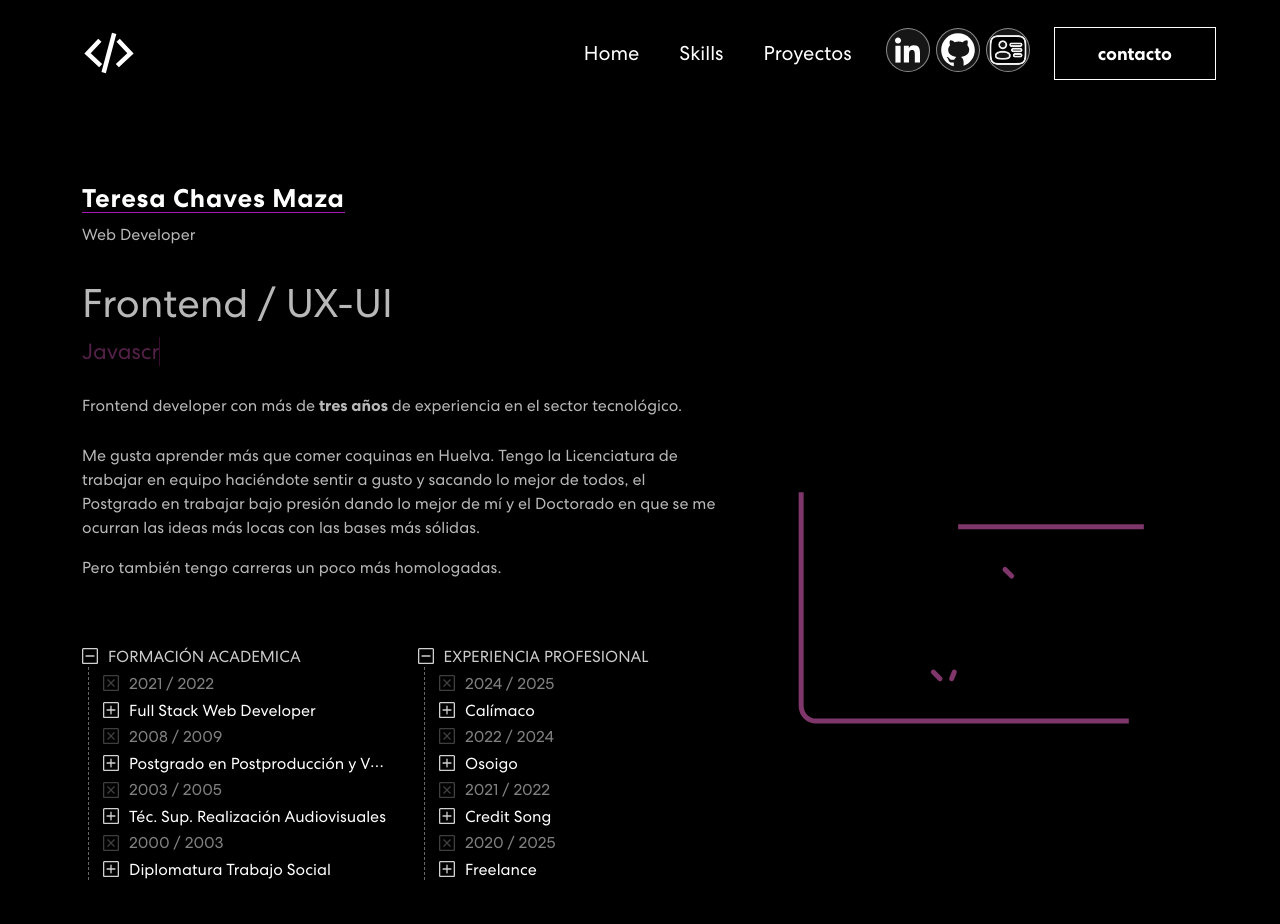
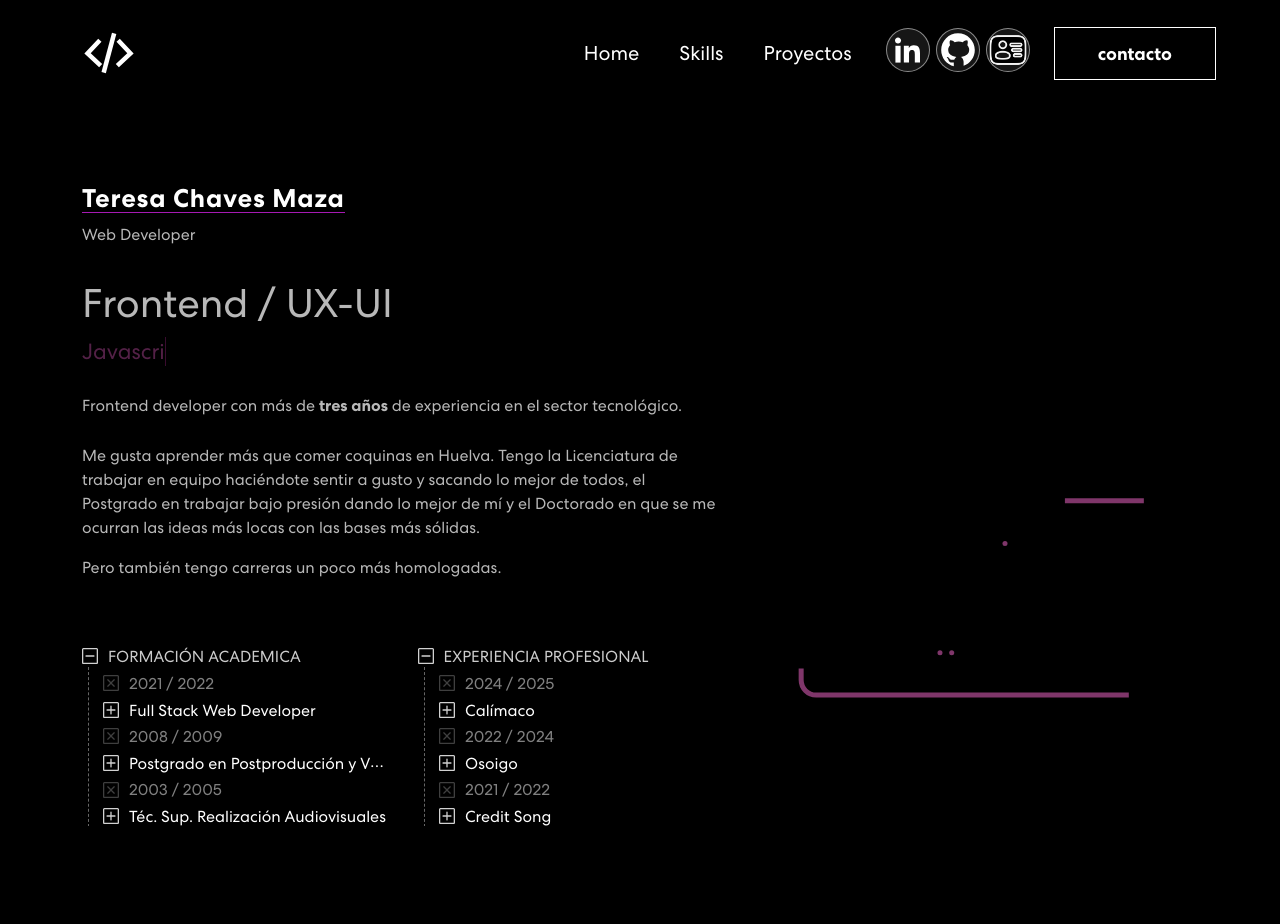
Before and after one commit to TeresaChaves/PORTFOLIO, a React (Create React App) app: page /images in a window 1280 px wide. Shown: the top 924 px of the page. Built offline with nearby package versions, Linux system fonts and the light colour scheme.

Commit message:
syle:experiencia y formacion

```diff
--- a/src/components/Banner/Banner.css
+++ b/src/components/Banner/Banner.css
@@ -333,5 +333,9 @@
 
 ol,
 ul {
-  padding-left: 1rem !important;
+  padding-left: 0.5rem !important;
+  /* display: block; */
+  width: 100%;
+  /* white-space: normal; */
+  text-align: justify;
 }
--- a/src/components/TreeList/TreeList.jsx
+++ b/src/components/TreeList/TreeList.jsx
@@ -3,6 +3,7 @@ import { useSpring, a } from "@react-spring/web";
 import useMeasure from "react-use-measure";
 import { Container, Title, Frame, Content, toggle, List } from "./styles";
 import * as Icons from "./icons";
+import { RoughNotation, RoughNotationGroup } from "react-rough-notation";
 
 function usePrevious(value) {
   const ref = useRef();
@@ -47,7 +48,6 @@ export default function TreeList({
   title,
   year01,
   year02,
-
   company,
   company02,
   tec01,
@@ -225,8 +225,8 @@ export default function TreeList({
             </Tree>
           </Tree>
         </Tree>
-        <Tree name="2020 / 2025" style={{ opacity: "0.5" }} />
-        <Tree name="Freelance">
+        {/* <Tree name="2020 / 2025" style={{ opacity: "0.5" }} /> */}
+        {/* <Tree name="Freelance">
           <Tree name="TimeShare" />
           <Tree name="Tecnologías">
             <Tree name="React.js" style={{ color: "#37ceff" }} />
@@ -286,7 +286,7 @@ export default function TreeList({
               </div>
             </Tree>
           </Tree>
-        </Tree>
+        </Tree> */}
       </Tree>
     </Container>
   );
--- a/src/components/TreeListEducation/TreeListEducation.jsx
+++ b/src/components/TreeListEducation/TreeListEducation.jsx
@@ -138,9 +138,9 @@ export default function TreeListEducation({}) {
             </Tree>
           </Tree>
         </Tree>
-        <Tree name="2000 / 2003" style={{ opacity: "0.5" }} />
+        {/* <Tree name="2000 / 2003" style={{ opacity: "0.5" }} /> */}
 
-        <Tree name="Diplomatura Trabajo Social ">
+        {/* <Tree name="Diplomatura Trabajo Social ">
           <Tree name="Universidad Pablo de Olavide" />
           <Tree name="Skills">
             <Tree
@@ -171,7 +171,7 @@ export default function TreeListEducation({}) {
               </div>
             </Tree>
           </Tree>
-        </Tree>
+        </Tree> */}
       </Tree>
     </Container>
   );
```
Also changed, not shown: package.json (+5 -3 lines), 1 other file (tests, documents, lock files or other folders).
